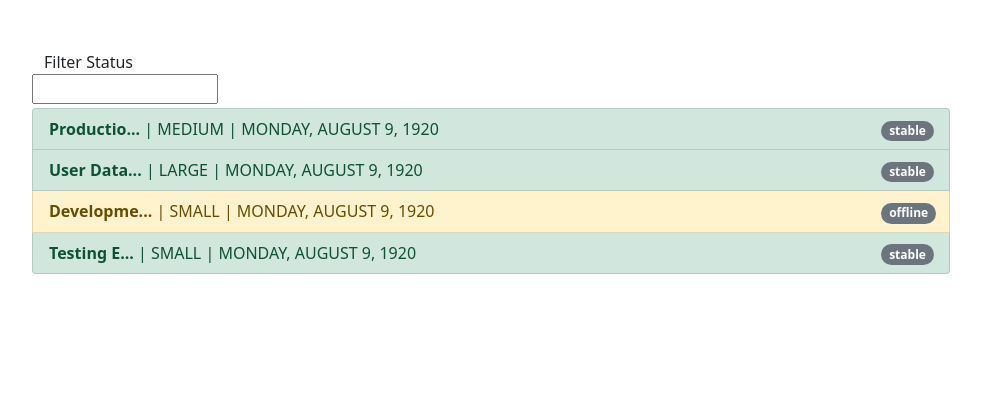
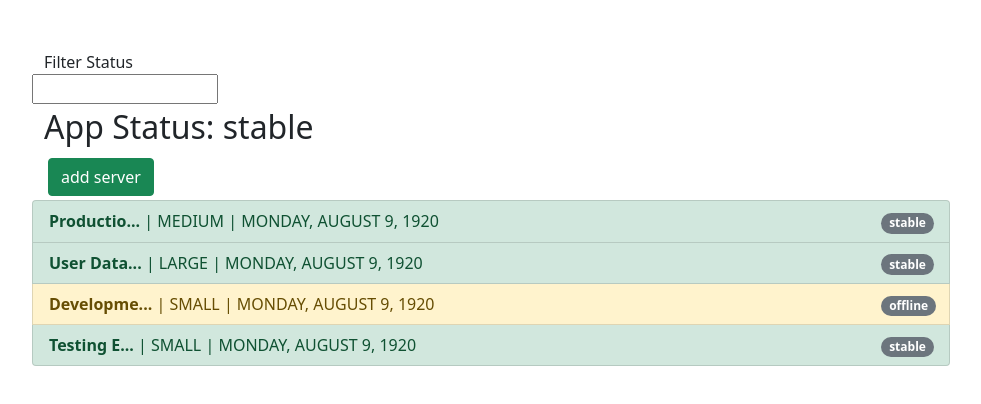
Before and after one commit to aravindanvenkataraju/angular-projects, an Angular app in the folder pipes/: page / in a window 1280 px wide. Shown: the top 404 px of the page, without its empty margins (38-1019 px from the left). Built offline with nearby package versions, Linux system fonts and the light colour scheme.

Commit message:
pipes - using impure pipes and builtin async pipe

```diff
--- a/pipes/src/app/app.component.html
+++ b/pipes/src/app/app.component.html
@@ -3,6 +3,10 @@
     <label for=""> Filter Status</label>
     <input type="search" [(ngModel)]="filterStatus" />
   </div>
+  <h2>App Status: {{ appStatus | async }}</h2>
+  <button class="btn btn-success m-1" (click)="createServer()">
+    add server
+  </button>
   <div class="row col-10">
     <ul class="list-group">
       <li
--- a/pipes/src/app/app.component.ts
+++ b/pipes/src/app/app.component.ts
@@ -6,6 +6,11 @@ import { Component } from "@angular/core";
   styleUrls: ["./app.component.css"],
 })
 export class AppComponent {
+  appStatus = new Promise((resolve, reject) => {
+    setTimeout(() => {
+      resolve("stable");
+    }, 2000);
+  });
   filterStatus: string;
   servers = [
     {
@@ -45,4 +50,40 @@ export class AppComponent {
       "list-group-item-danger": server.status === "critical",
     };
   }
+  private getRandomInt(max) {
+    return Math.floor(Math.random() * max);
+  }
+  createServer() {
+    let newServer = {
+      instanceType: "",
+      name: "",
+      status: "",
+      started: null,
+    };
+    switch (this.getRandomInt(3)) {
+      case 0:
+        newServer["instanceType"] = "small";
+        break;
+      case 1:
+        newServer["instanceType"] = "medium";
+        break;
+      case 2:
+        newServer["instanceType"] = "large";
+        break;
+      default:
+        newServer["instanceType"] = "small";
+        break;
+    }
+
+    if (this.getRandomInt(2) == 0) {
+      newServer["status"] = "offline";
+    } else {
+      newServer["status"] = "stable";
+    }
+
+    newServer["name"] =
+      "Server ID:" + (Math.random() + 1).toString(36).substring(7);
+    newServer["started"] = Date.now();
+    this.servers.push(newServer);
+  }
 }
--- a/pipes/src/app/filter.pipe.ts
+++ b/pipes/src/app/filter.pipe.ts
@@ -2,6 +2,7 @@ import { Pipe, PipeTransform } from "@angular/core";
 
 @Pipe({
   name: "filter",
+  pure: false,
 })
 export class FilterPipe implements PipeTransform {
   transform(value: any, filterString: string, property: string): unknown {
```
